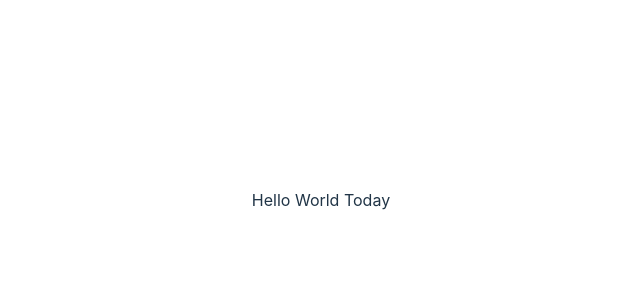
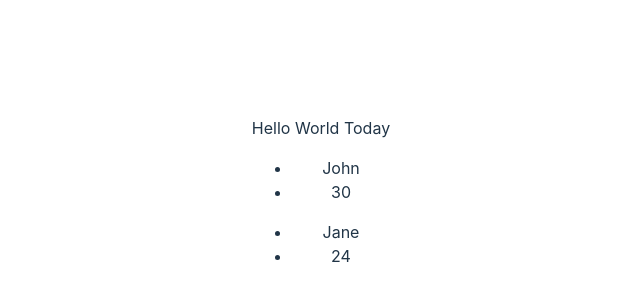
Before and after one commit to ericmuh/learn-reactjs, a React (Vite) app in the folder my-react-app/: page / in a window 1280 px wide. Shown: the part 200-500 px from the top of the page, without its empty margins (319-959 px from the left). Built offline with nearby package versions, Linux system fonts and the light colour scheme.

Commit message:
add Card Component with props

```diff
--- a/my-react-app/src/App.jsx
+++ b/my-react-app/src/App.jsx
@@ -3,10 +3,17 @@ import reactLogo from './assets/react.svg'
 import viteLogo from '/vite.svg'
 import './App.css'
 import HelloWorld from './HelloWorld'
+import Card from './Card'
 
 function App() {
   return (
-    <HelloWorld/>
+    <>
+      <HelloWorld />
+
+      <Card name="John" age="30" />
+      <Card name="Jane" age="24" />
+
+    </>
   )
 }
 
--- /dev/null
+++ b/my-react-app/src/Card.jsx
@@ -0,0 +1,13 @@
+import React from 'react'
+
+function Card(props) {
+    return (
+        <ul>
+            <li>{props.name}</li>
+            <li>{props.age}</li>
+        </ul>
+    )
+}
+
+
+export default Card
--- a/my-react-app/src/HelloWorld.jsx
+++ b/my-react-app/src/HelloWorld.jsx
@@ -1,6 +1,6 @@
 import React from 'react'
 
-const HelloWorld = () => {
+function HelloWorld() {
   return (
     <div>Hello World Today</div>
   )
```
